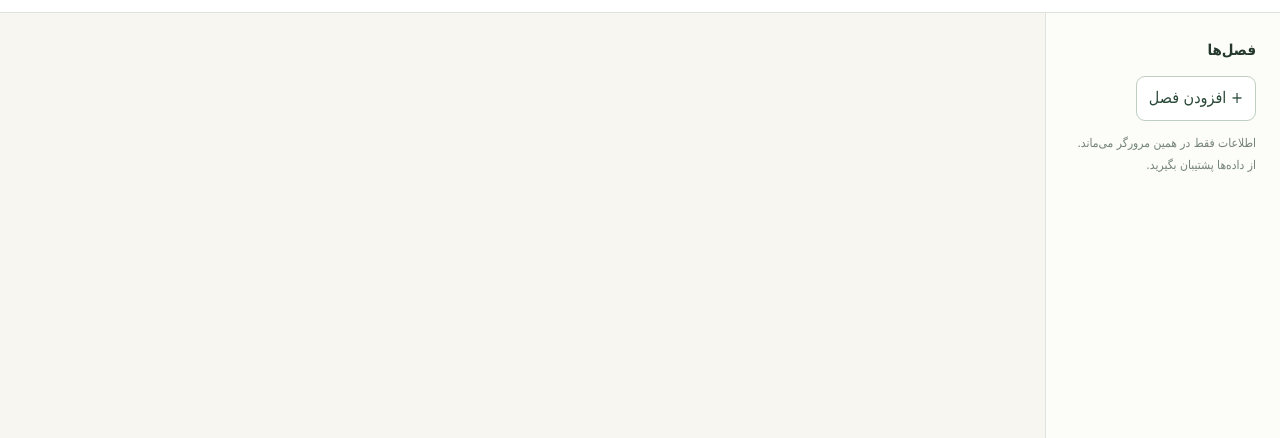
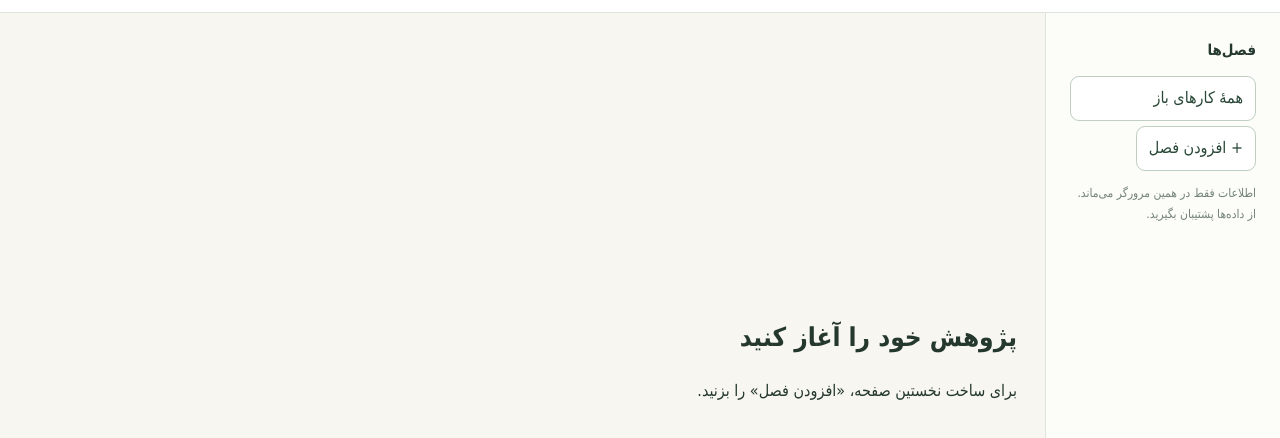
Before and after one commit to najibsherafat2026/jaghori-research-workbench, a website: page index.html in a window 1280 px wide. Shown: the part 76-514 px from the top of the page. Drawn offline with Linux system fonts and the light colour scheme; files that its build step writes are made by us from their sources.

Commit message:
Update index.html

```diff
--- a/index.html
+++ b/index.html
@@ -4,8 +4,8 @@
   <meta charset="utf-8">
   <meta name="viewport" content="width=device-width, initial-scale=1">
   <title>کارگاه پژوهش جاغوری</title>
-  <link rel="stylesheet" href="./src/style.css">
-  <script type="module" src="./src/app.js"></script>
+  <link rel="stylesheet" href="./style.css">
+  <script type="module" src="./app.js"></script>
 </head>
 <body>
   <header class="top"><div><b>کارگاه پژوهش جاغوری</b><small>ابزار متن‌باز برای تدوین و راستی‌آزمایی تاریخ محلی</small></div>
```
